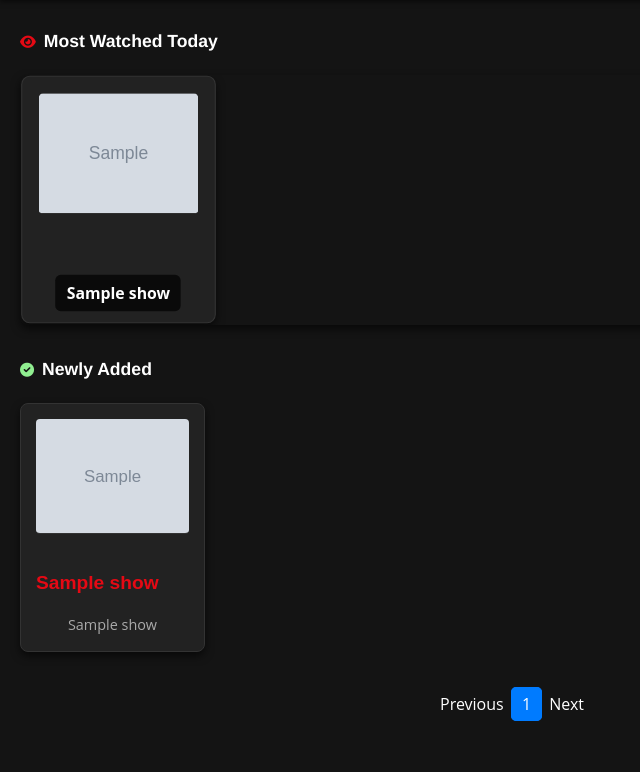
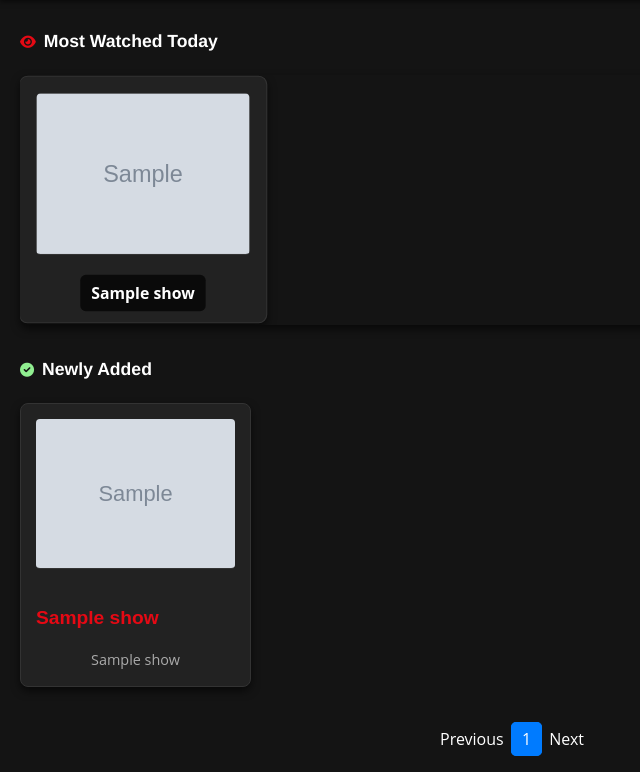
Before and after one commit to manybotts/tvweb, a Flask app: page / in a window 1024 px wide. Shown: the part 68-840 px from the top of the page, without its empty margins (0-640 px from the left). Before the commit the page ends 789 px from the top, so only its background shows below. Run offline with Flask 3, Linux system fonts and the light colour scheme; tables that the repository leaves empty hold one stand-in row (values such as "Sample post"); grey boxes marked "Sample" are stand-in pictures.

Commit message:
Update style.css

```diff
--- a/tv_app/static/style.css
+++ b/tv_app/static/style.css
@@ -182,10 +182,8 @@ h2 {
 .eye-icon::before {
     font-family: "Font Awesome 6 Free";
     content: "\f06e";
-    /* Eye icon */
     margin-right: 8px;
     color: #e50914;
-    /* Netflix red */
     display: inline-block;
     font-weight: 900;
     font-size: 0.8em;
@@ -194,10 +192,8 @@ h2 {
 .new-icon::before {
     font-family: "Font Awesome 6 Free";
     content: "\f058";
-    /* Check circle icon */
     margin-right: 8px;
     color: #90ee90;
-    /* Light green */
     display: inline-block;
     font-weight: 900;
     font-size: 0.8em;
@@ -341,7 +337,7 @@ h2 {
     color: white;
     text-decoration: none;
     border-radius: 5px;
-    transition: background-color 0.3s ease;
+    transition: background-color: 0.3s ease;
     margin-top: 10px;
     border: none;
 }
@@ -673,9 +669,6 @@ h2 {
     font-weight: 900;
     font-size: 0.8em;
 }
-/* --- PART 2 END --- */
-/* --- tv_app/static/style.css --- */
-/* --- PART 3 START --- */
 
 /* Responsive adjustments for shows.html*/
 @media (max-width: 768px) {
@@ -683,6 +676,9 @@ h2 {
         width: calc(50% - 10px);
     }
 }
+/* --- PART 2 END --- */
+/* --- tv_app/static/style.css --- */
+/* --- PART 3 START --- */
 
 @media (max-width: 480px) {
     .show-item {
@@ -768,7 +764,29 @@ h2 {
 }
 
 /*Adjust card layout for large screens */
-@media (min-width: 992px) {
+@media (min-width: 992px) and (max-width: 1199px) {
+    /* New media query for this specific range */
+    .card {
+        width: calc(25% - 15px);
+        /* Four columns with gaps in this range */
+    }
+
+    .mobile-slideshow {
+        display: none;
+    }
+
+    .desktop-slideshow {
+        display: block;
+    }
+
+    .desktop-slideshow .mySlides {
+        width: calc((100% / 4) - 20px);
+        /* Four slides visible */
+    }
+}
+
+@media (min-width: 1200px) {
+    /* For larger screens, keep five columns */
     .card {
         width: calc(20% - 12px);
     }
@@ -783,6 +801,7 @@ h2 {
 
     .desktop-slideshow .mySlides {
         width: calc((100% / 5) - 20px);
+
     }
 }
 
@@ -792,4 +811,5 @@ h2 {
         display: none;
     }
 }
+
 /* --- PART 3 END --- */
```
